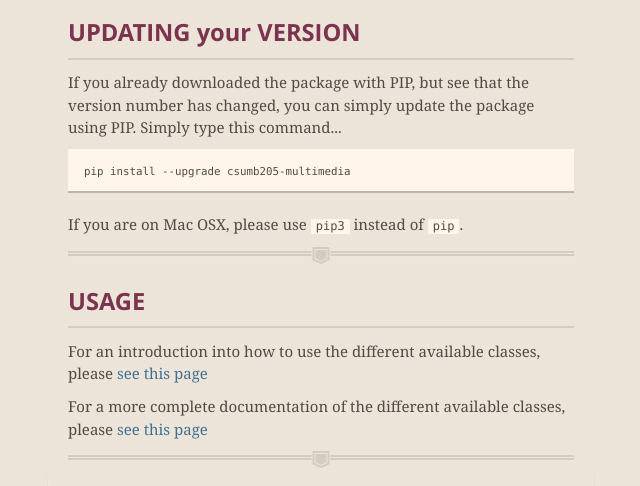
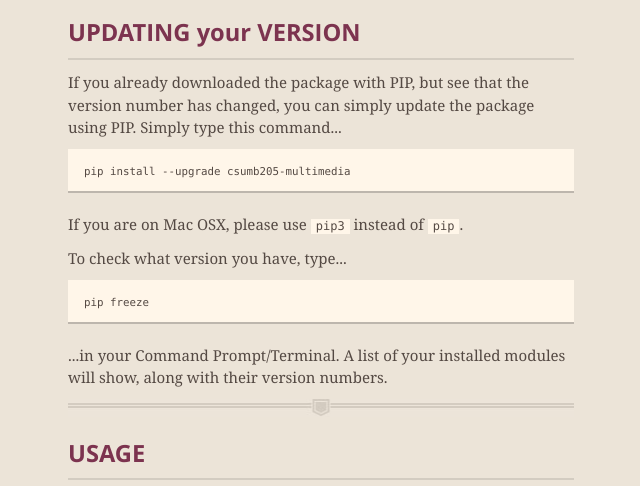
Before and after one commit to pwalker91/CSUMB205_Multimedia, a plain HTML site: page index.html in a window 1280 px wide. Shown: the part 2304-2790 px from the top of the page, without its empty margins (319-959 px from the left). Drawn offline with nearby package versions, Linux system fonts and the light colour scheme.

```diff
--- a/index.html
+++ b/index.html
@@ -53,7 +53,7 @@
 <a id="simple-multimedia-classes" class="anchor" href="#simple-multimedia-classes" aria-hidden="true"><span class="octicon octicon-link"></span></a>Simple Multimedia Classes</h2>
 
 <h2>
-<a id="current-version-v085" class="anchor" href="#current-version-v085" aria-hidden="true"><span class="octicon octicon-link"></span></a>Current Version: v0.8.12</h2>
+<a id="current-version-v085" class="anchor" href="#current-version-v085" aria-hidden="true"><span class="octicon octicon-link"></span></a>Current Version: v0.8.5</h2>
 
 <p>This project offers students access to a simple RGB Image class, which is built on the use of the Image module in the PIL package. As PIL is no longer updated for Python 3, this package relies on <em>Pillow</em>.</p>
 
@@ -107,6 +107,13 @@
 
 <p>If you are on Mac OSX, please use <code>pip3</code> instead of <code>pip</code>.</p>
 
+<p>To check what version you have, type...</p>
+
+<pre><code> pip freeze
+</code></pre>
+
+<p>...in your Command Prompt/Terminal. A list of your installed modules will show, along with their version numbers.</p>
+
 <hr>
 
 <h2>
```
Also changed, not shown: params.json (+1 -1 lines).
